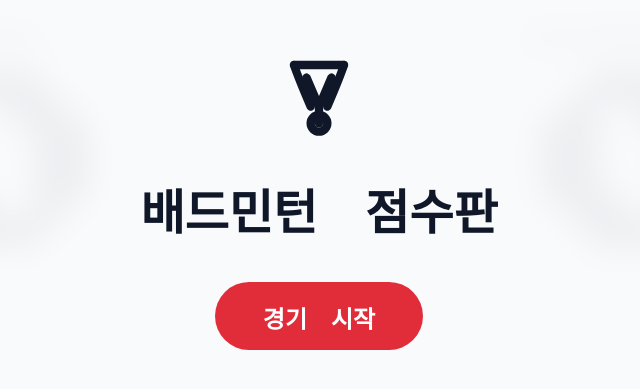
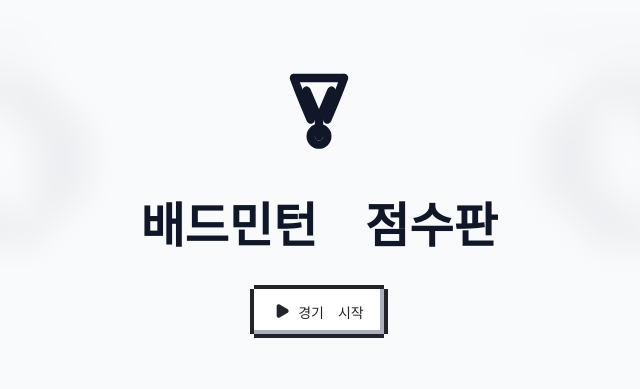
Before and after one commit to hyeraaan/badminton-scoreboard, a Next.js app: page / in a window 1280 px wide. Shown: the part 205-594 px from the top of the page, without its empty margins (321-961 px from the left). Built offline with nearby package versions, Linux system fonts and the light colour scheme.

Commit message:
style: Match Start 버튼 스타일을 언어 변경 버튼 스타일로 변경(Play 아이콘 추가)

```diff
--- a/components/ScoreBoard/index.tsx
+++ b/components/ScoreBoard/index.tsx
@@ -5,7 +5,7 @@ import html2canvas from "html2canvas";
 import { useGameLogic } from "@/hooks/useGameLogic";
 import { useVoiceAnnouncer } from "@/hooks/useVoiceAnnouncer";
 import styles from "./ScoreBoard.module.css";
-import { Globe, Settings, Volume2, VolumeX, Undo2, RefreshCw, Minus, MinusCircle, Download, CircleHelp, Maximize, Minimize, Gamepad2, Award, Pencil } from "lucide-react";
+import { Globe, Settings, Volume2, VolumeX, Undo2, RefreshCw, Minus, MinusCircle, Download, CircleHelp, Maximize, Minimize, Gamepad2, Award, Pencil, Play } from "lucide-react";
 import { BadmintonCock } from "@/components/icons/BadmintonCock";
 
 // Extend native types to support vendor prefixes
@@ -522,9 +522,13 @@ export default function ScoreBoard() {
                                 if (!isMuted) speak(state.language === 'ko' ? "경기를 시작합니다" : "Match Start");
                                 startMatch();
                             }}
-                            className={styles.startButton}
+                            className={state.theme === 'retro' ? `nes-btn` : styles.iconButton}
+                            style={state.theme === 'retro' ? { display: 'flex', gap: '8px', alignItems: 'center', padding: '8px 16px', fontSize: '14px' } : { padding: '10px 20px', fontSize: '1rem' }}
                         >
-                            {t.startMatch}
+                            <Play fill="currentColor" style={state.theme === 'retro' ? { width: '16px', height: '16px' } : { width: '20px', height: '20px' }} />
+                            <span style={state.theme === 'retro' ? {} : { marginLeft: '8px' }}>
+                                {t.startMatch}
+                            </span>
                         </button>
 
                     </div>
```
